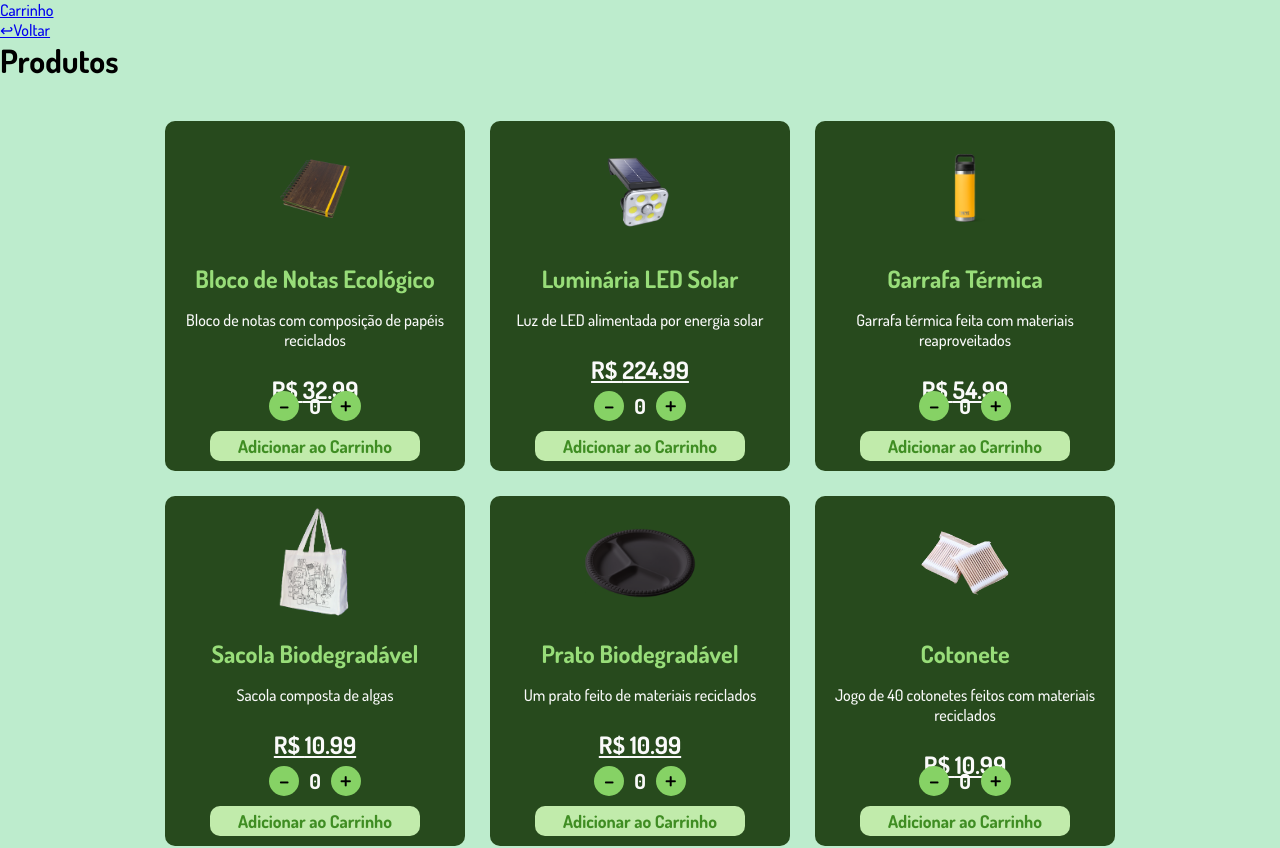
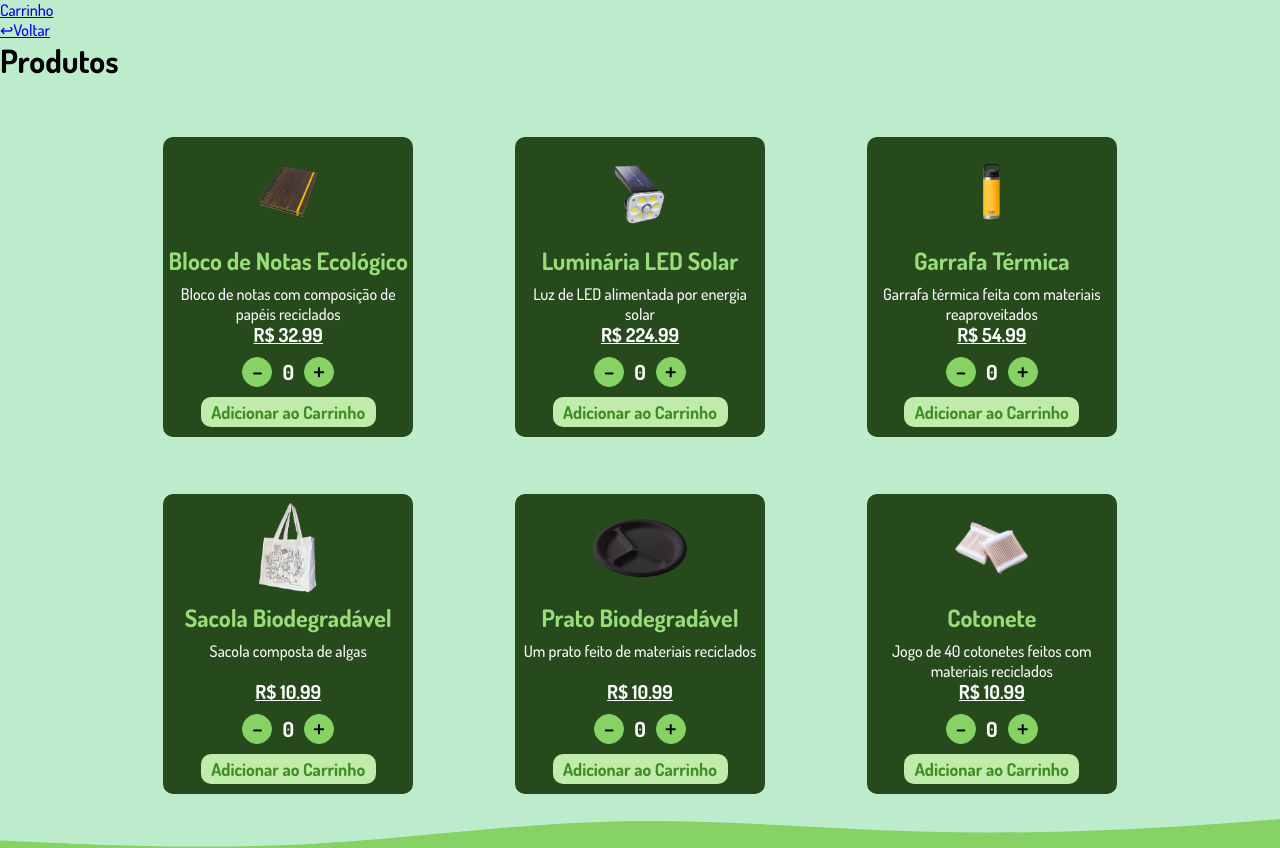
Before and after one commit to matheuslinkdev/ecomatters-react, a React (Vite) app: page /loja in a window 1280 px wide. Shown: the top 848 px of the page. Built offline with nearby package versions, Linux system fonts and the light colour scheme.

Commit message:
estilos: corrigindo estilos dos produtos e estilizando componentes da home

```diff
--- a/src/Componentes/CaixasRedirect/style.scss
+++ b/src/Componentes/CaixasRedirect/style.scss
@@ -20,7 +20,7 @@
   border-radius: 5px;
 }
 
-.lista-caixas>section>p{
+.lista-caixas > section > p {
   color: $branco;
   padding: 5px;
   position: absolute;
@@ -28,9 +28,14 @@
   filter: drop-shadow(0 2px 2px $verde-06);
 }
 
-.link-redirecionamento{
+.link-redirecionamento {
   font-size: 1.3rem;
-    color: $branco;
+  color: $verde-01;
   font-weight: $bold;
   padding: 5px;
+  transition: linear 0.2s;
+
+  &:hover {
+    color: $branco;
   }
+}
--- a/src/Componentes/Produtos/style.scss
+++ b/src/Componentes/Produtos/style.scss
@@ -11,9 +11,9 @@
 }
 
 .produto {
-  width: 300px;
+  width: 250px;
   max-width: 70dvw;
-  height: 350px;
+  height: 300px;
   display: flex;
   flex-direction: column;
   align-items: center;
@@ -22,6 +22,7 @@
   border-radius: 10px;
   position: relative;
   overflow: hidden;
+  margin: 2dvh 3dvw;
 }
 
 .produto > img {
@@ -29,24 +30,28 @@
   height: 20%;
   overflow: visible;
   object-fit: cover;
-  margin-top: 4dvh;
-  transition: .2s;
+  margin-top: 3dvh;
+  transition: 0.2s;
 
-  &:hover{
-      transform: scale(1.2);
-      filter: drop-shadow(0 5px 7px $verde-03);
+  &:hover {
+    transform: scale(1.2);
+    filter: drop-shadow(0 5px 7px $verde-03);
   }
 }
 
 .informacoes-produto {
-  margin-top: 3dvh;
+  margin-top: 2dvh;
   padding: 0 5px;
+  display: flex;
+  flex-direction: column;
+  justify-content: center;
+  align-items: center;
 }
 
 .informacoes-produto > h1 {
   color: $verde-02;
   font-size: 1.5rem;
-  margin: 2dvh auto;
+  margin: 1dvh auto;
 }
 
 .informacoes-produto > span {
@@ -55,8 +60,10 @@
 
 .informacoes-produto > h2 {
   color: $branco;
+  font-size: 1.2rem;
   text-decoration: underline;
-  margin-top: 3dvh;
+  position: absolute;
+  bottom: 90px;
 }
 
 .botoes-alterar-quantidade {
@@ -70,13 +77,14 @@
 .botao-quantidade {
   width: 30px;
   height: 30px;
-  border: none;
+  border: 1px solid $verde-03;
   border-radius: 50%;
   font-size: 1.7rem;
   background-color: $verde-03;
   display: inline-flex;
   justify-content: center;
   align-items: center;
+  transition: linear 0.2s;
 
   span {
     margin-bottom: 20%;
@@ -84,7 +92,7 @@
 
   &:hover {
     cursor: pointer;
-    border: 1px solid $verde-06;
+    border: 1px solid $preto-verde;
   }
 }
 
@@ -112,5 +120,6 @@
     cursor: pointer;
     background-color: $verde-03;
     color: $preto-verde;
+    border-radius: 15px;
   }
 }
--- a/src/Componentes/TextosHome/index.jsx
+++ b/src/Componentes/TextosHome/index.jsx
@@ -1,10 +1,11 @@
 import { texto1, texto2, texto3 } from "./textosHome";
+import './style.scss'
 
 const TextosHome = () => {
   return (
     <>
     <h1>Home</h1>
-    <article>
+    <article className="lista-textos-home">
       <section>
         <p>{texto1}</p>
       </section>
--- /dev/null
+++ b/src/Componentes/TextosHome/style.scss
@@ -0,0 +1,21 @@
+@import "../../styles/variaveis.scss";
+
+.lista-textos-home {
+  display: flex;
+  flex-wrap: wrap;
+  justify-content: center;
+  align-items: center;
+  margin-top: 10dvh;
+}
+
+.lista-textos-home > section {
+  width: 400px;
+  max-width: 70dvw;
+  margin: 3dvh 10dvw;
+}
+
+.lista-textos-home>section>p{
+    font-size: 1.1rem;
+    font-weight: $bold;
+    color: $marrom;
+}
--- a/src/styles/variaveis.scss
+++ b/src/styles/variaveis.scss
@@ -6,6 +6,7 @@ $verde-04: #55b131;
 $verde-05: #3f8d23;
 $verde-06: #326c1f;
 $verde-07: #274a1d;
+$marrom: #795548;
 $preto-verde: #11280b;
 $preto-01: #181818;
 
```
Lines whose indentation alone changed are shown as unchanged.
